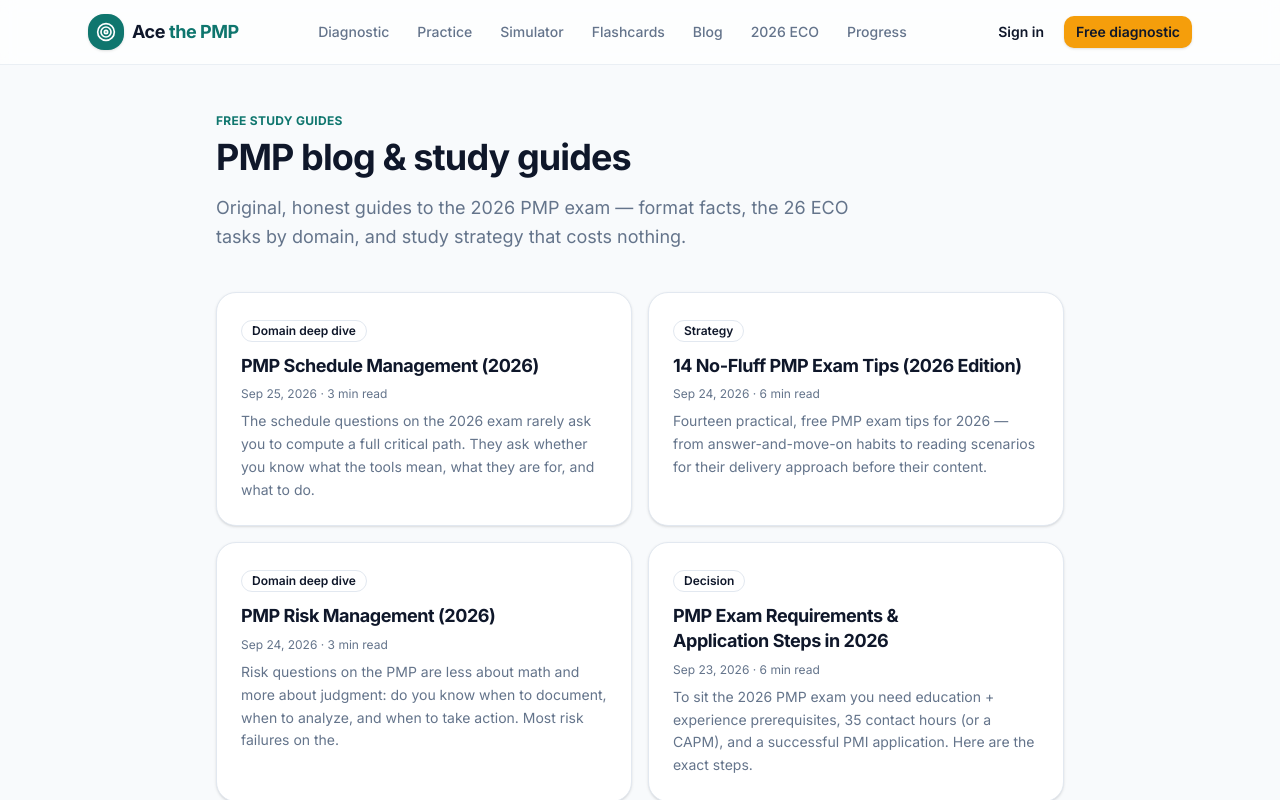
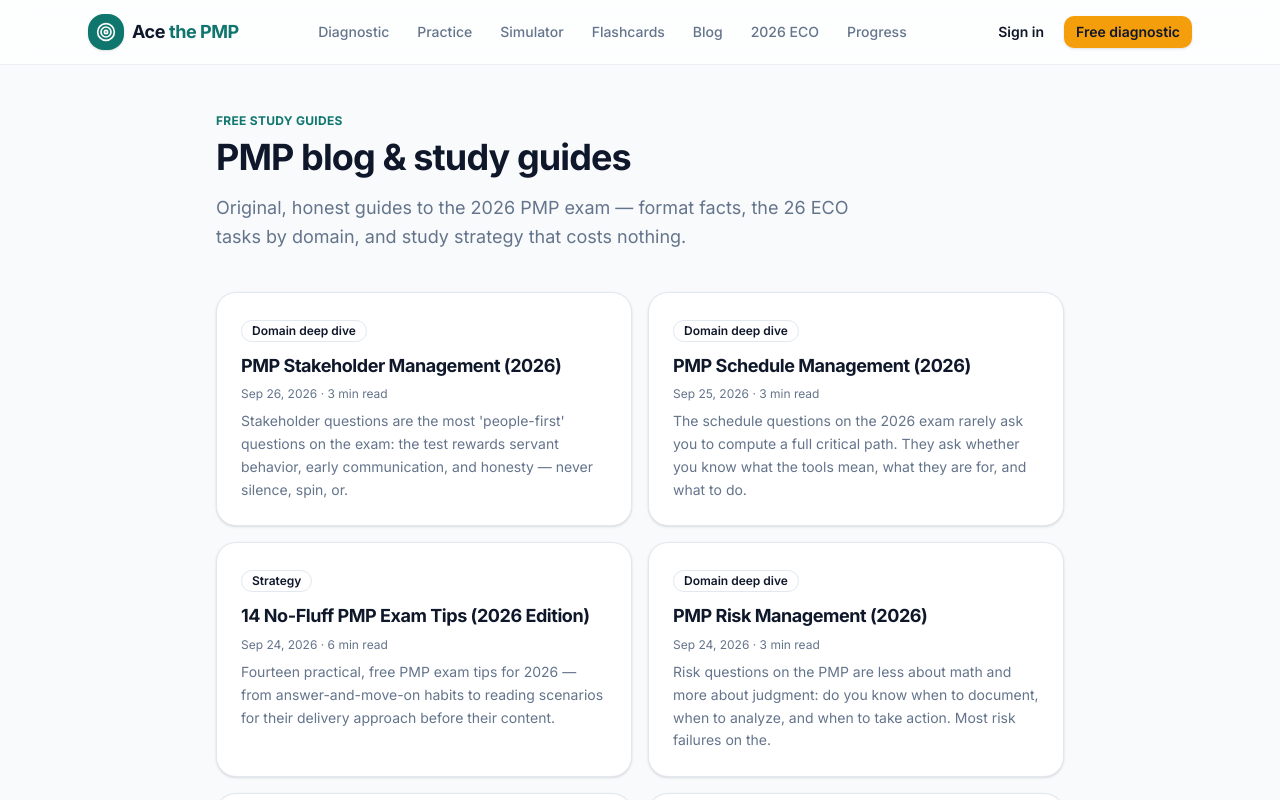
Before and after one commit to uncrownedprince786-collab/acethepmp, a Next.js app: page /blog in a window 1280 px wide. Shown: the top 800 px of the page. Built offline with nearby package versions, Linux system fonts and the light colour scheme; no server answers.

Commit message:
chore(blog): automatic daily study guide

```diff
--- a/src/content/posts.ts
+++ b/src/content/posts.ts
@@ -1112,4 +1112,75 @@ export const posts: Post[] = [
       },
     ],
   },
+  {
+    slug: "pmp-stakeholder-engagement-plan",
+    title: "PMP Stakeholder Management (2026)",
+    category: "Domain deep dive",
+    excerpt: "Stakeholder questions are the most 'people-first' questions on the exam: the test rewards servant behavior, early communication, and honesty — never silence, spin, or.",
+    keywords: ["pmp stakeholder management","stakeholder engagement plan","pmp people questions","people domain pmp","stakeholder analysis pmp"],
+    published: "2026-09-26",
+    readMinutes: 3,
+    intro: "Stakeholder questions are the most 'people-first' questions on the exam: the test rewards servant behavior, early communication, and honesty — never silence, spin, or escalation-by-default. This guide pulls the official facts together and turns them into a practical plan you can act on today.",
+    cta: {
+      title: "Find out which People skills are your weak spot",
+      body: "The free diagnostic breaks your readiness into the three ECO domains, so you can see if stakeholder judgment is dragging your People score down before you invest study time.",
+      href: "/diagnostic",
+      label: "Take the free diagnostic",
+    },
+    related: ["pmp-people-domain-tasks-list","pmp-26-tasks-overview","pmp-exam-tips"],
+    blocks: [
+      {
+        t: "p",
+        text: "Stakeholder questions are the most 'people-first' questions on the exam: the test rewards servant behavior, early communication, and honesty — never silence, spin, or escalation-by-default. That makes it one of the most practice-able slices of the 2026 exam: the scenarios follow recognizable patterns once you know what the question is really asking.",
+      },
+      {
+        t: "h2",
+        text: "The official facts behind this topic",
+      },
+      {
+        t: "list",
+        items: ["The 2026 PMP exam weighs the People domain at 33 percent of your score.","People tasks 4 and 5 on the 2026 ECO are about engaging stakeholders and aligning their expectations.","People task 6 is 'Manage stakeholder expectations', and task 8 is 'Plan and manage communication'.","The 2026 ECO defines 26 tasks total, with 8 in the People domain alone."],
+      },
+      {
+        t: "h2",
+        text: "Why this matters on the 2026 exam",
+      },
+      {
+        t: "p",
+        text: "The exam is built entirely from the Examination Content Outline, so a topic like this appears as a scenario, never as a definition recall. Read the first line of every question for the delivery environment — predictive, agile, or hybrid — because the correct move depends on it.",
+      },
+      {
+        t: "h2",
+        text: "How to prepare: judgment beats memorization",
+      },
+      {
+        t: "list",
+        items: ["Identify stakeholders before you engage them; the exam will test that sequencing again and again.","Classify by power, influence, and attitude — and remember the point is to choose the right engagement level, not to label people.","When expectations conflict, the preferred move is to surface it and work toward alignment with the group, not to quietly pick the sponsor's side.","Communication questions reward matching the message to the audience's need and to the communication plan — not over-communicating to everyone.","Build trust by reporting honestly, including bad news, because the exam treats transparency as a leadership asset."],
+      },
+      {
+        t: "p",
+        text: "**One sentence to keep.** Answer as a servant leader who communicates early and honestly, and the People-domain questions stop feeling like traps and start feeling predictable.",
+      },
+      {
+        t: "p",
+        text: "Across all three domains, the exam rewards the same habits: treat scenarios as judgment calls, gather facts before you act, and choose the least dramatic constructive move. Study this topic the way you will be scored on it — through explained practice questions — and the patterns become recognizable.",
+      },
+      {
+        t: "h2",
+        text: "Practice it free, today",
+      },
+      {
+        t: "list",
+        items: ["Take the [free 10-question diagnostic](/diagnostic) first to see your 2026 ECO domain split before anything else.","Drill with [adaptive practice questions](/practice) that target your weakest domain and explain every answer.","Run a full-length [exam simulator](/simulator) session to train the 180-question, 240-minute pace — two runs minimum.","Browse the [curriculum](/curriculum) to confirm coverage of all 26 tasks across the three domains."],
+      },
+      {
+        t: "callout",
+        text: "**Honest note.** This guide is original, not affiliated with PMI or the PMP exam, and does not promise results. PMI does not publish a passing score, and every readiness number you see — including ours — is an estimate from practice material.",
+      },
+      {
+        t: "callout",
+        text: "**Sources.** [PMI Examination Content Outline](https://www.pmi.org/certifications/project-management-pmp). Facts above come from official PMI material; the advice is ours, original and practical.",
+      },
+    ],
+  },
 ];
```
